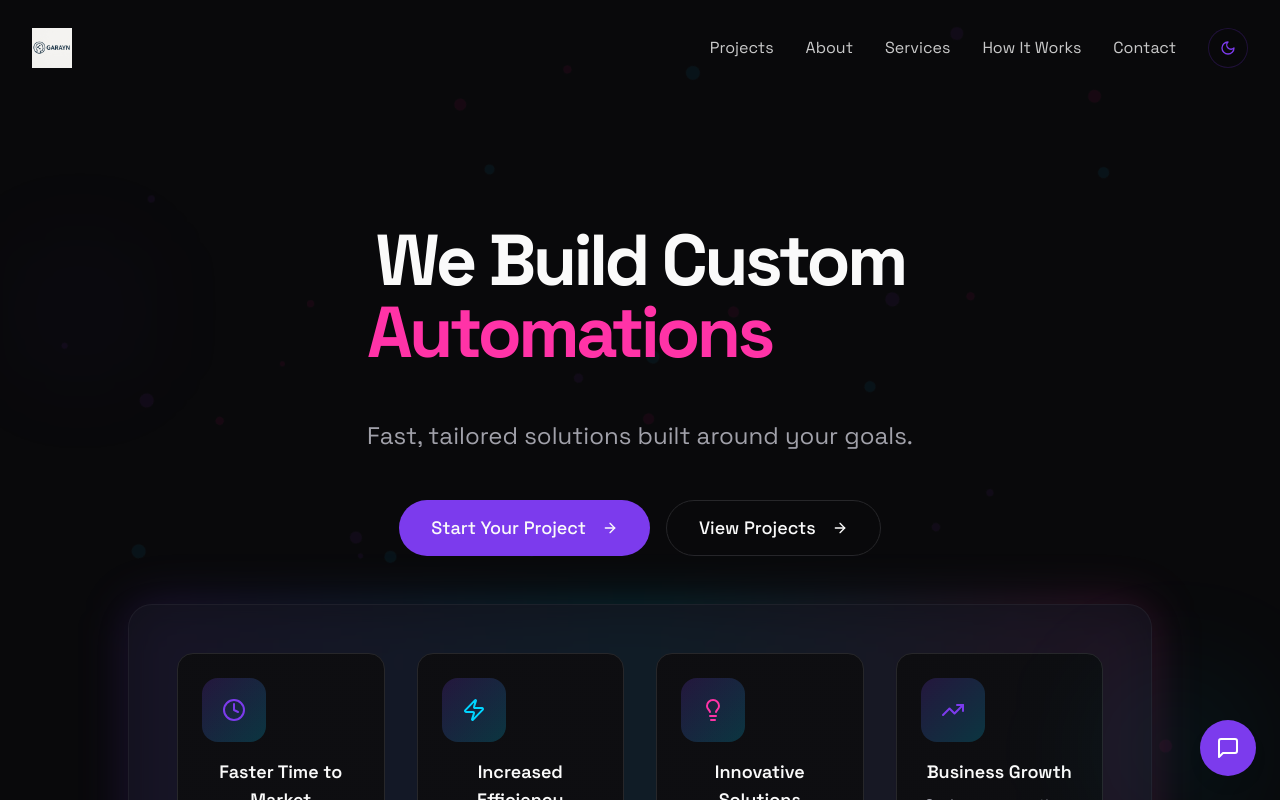
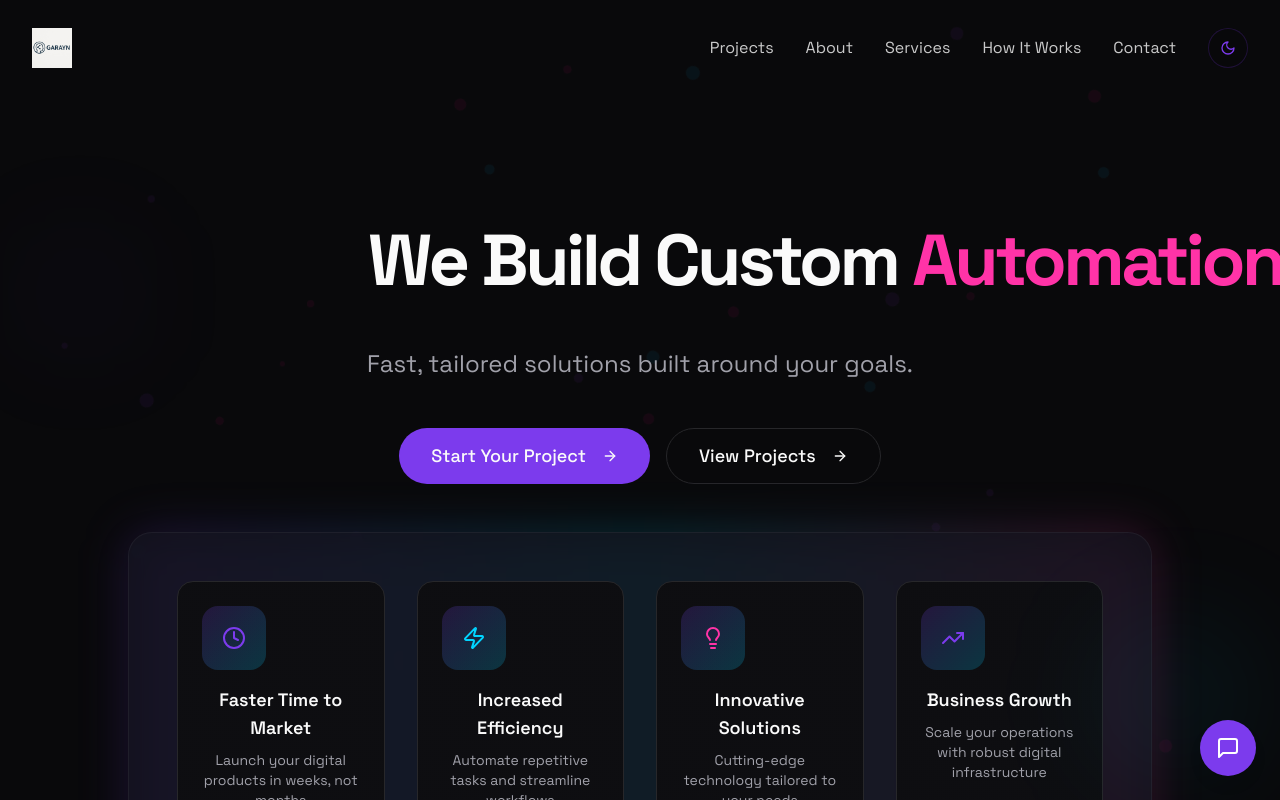
Before and after one commit to Hussein380/Garayn, a Next.js app: page / in a window 1280 px wide. Shown: the top 800 px of the page. Built offline with nearby package versions, Linux system fonts and the light colour scheme.

Commit message:
fixed rotating words in hero section

```diff
--- a/components/sections/hero.tsx
+++ b/components/sections/hero.tsx
@@ -19,14 +19,14 @@ export default function Hero() {
             transition={{ duration: 0.6 }}
             className="space-y-4 max-w-full sm:max-w-3xl px-2"
           >
-            <h1 className="text-2xl xs:text-3xl sm:text-4xl md:text-6xl lg:text-7xl font-bold tracking-tighter leading-tight break-words w-full">
-              We Build Custom{" "}
-              <div className="rotating-words inline-block min-w-0 break-words w-full align-middle">
-                <span className="block w-full break-words text-primary">Websites</span>
-                <span className="block w-full break-words text-secondary">Applications</span>
-                <span className="block w-full break-words text-accent">Automations</span>
-                <span className="block w-full break-words" style={{ wordBreak: 'break-word' }}>Solutions</span>
-              </div>
+            <h1 className="text-2xl xs:text-3xl sm:text-4xl md:text-6xl lg:text-7xl font-bold tracking-tighter leading-tight text-center">
+              We Build Custom{' '}
+              <span className="rotating-words inline-block align-middle whitespace-nowrap">
+                <span className="text-primary">Websites</span>
+                <span className="text-secondary">Applications</span>
+                <span className="text-accent">Automations</span>
+                <span style={{ wordBreak: 'break-word' }}>Solutions</span>
+              </span>
             </h1>
             <p className="text-base sm:text-lg md:text-2xl text-muted-foreground mt-4 sm:mt-6">
               Fast, tailored solutions built around your goals.
```
